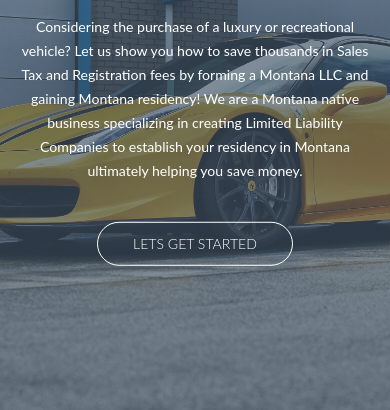
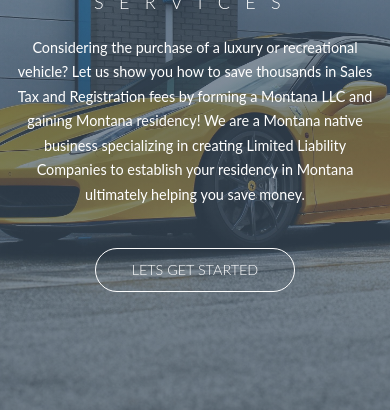
Before and after one commit to misterzirillo/demo-site, a website: page index.html in a window 390 px wide. Shown: the part 249-659 px from the top of the page. Drawn offline with Linux system fonts and the light colour scheme; files whose address does not match are found by name.

```diff
--- a/index.html
+++ b/index.html
@@ -67,7 +67,7 @@
 
       <section class="section-about">
         <div class="u-margin-center u-margin-top-medium">
-          <h2 class="heading-secondary"  id="about">
+          <h2 class="heading-secondary u-magin-top-medium"  id="about">
             About us
           </h2>
         </div>
--- a/sass/base/_base.scss
+++ b/sass/base/_base.scss
@@ -10,12 +10,12 @@
   //this defines what 1rem is
   font-size: 62.5%; //1 rem = 10px; 10px/16px = 62.5%
 
+  @include respond(tab-port) { // width < 900
+    font-size: 52%; //1 rem = 8px 8/16 = 50%
+  }
+
   @include respond(tab-land) { // width < 1200
     font-size: 56.25%;  //1 rem = 9px 9/16 = 56.25%
-  }
-
-    @include respond(tab-port) { // width < 900
-    font-size: 55%; //1 rem = 8px 8/16 = 50%
   }
 
   @include respond(big-desktop) {
--- a/sass/base/_typography.scss
+++ b/sass/base/_typography.scss
@@ -35,6 +35,7 @@
       line-height: 8rem;
       font-size: 4rem;
       width: 40rem;
+      margin-top: 5rem;
     }
 
   }
@@ -95,6 +96,7 @@
 
    @include respond(tab-port) {margin: 4rem auto 0;
      max-width: 30rem;
+     margin-top: 4rem;
       }
 
   &::after {
```
Also changed, not shown: CSS/style.css, sass/components/_feature-box.scss (deleted).
